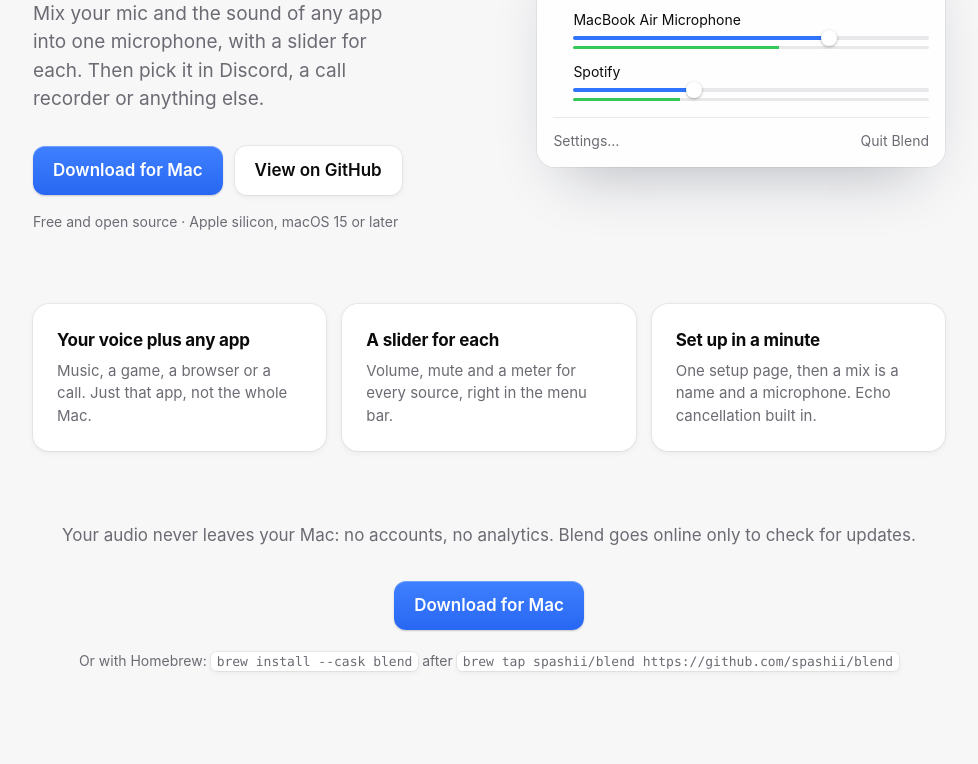
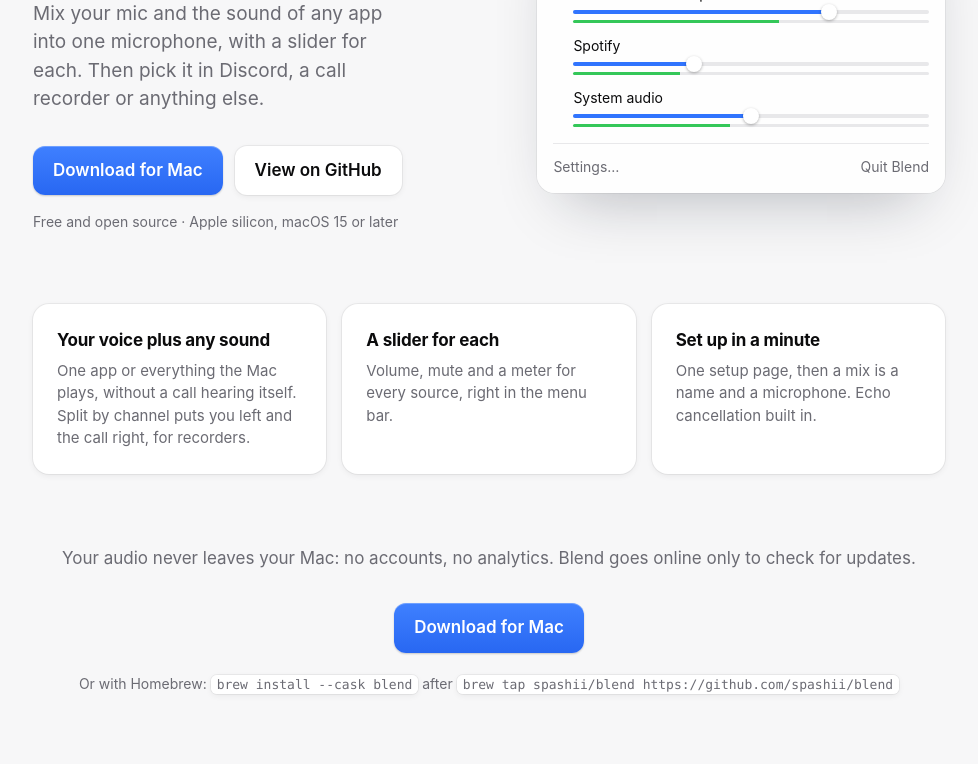
Before and after one commit to spashii/blend, a plain HTML site: page site/index.html in a window 1280 px wide. Shown: the part 234-998 px from the top of the page, without its empty margins (151-1129 px from the left). Drawn offline with Linux system fonts and the light colour scheme.

Commit message:
Site: mention system audio and split by channel for 0.3

```diff
--- a/site/index.html
+++ b/site/index.html
@@ -4,9 +4,9 @@
 <meta charset="utf-8">
 <meta name="viewport" content="width=device-width, initial-scale=1">
 <title>Blend: build your own microphone</title>
-<meta name="description" content="Blend mixes your mic and the sound of any app into one virtual microphone, with a volume slider for each. Free and open source, for macOS.">
+<meta name="description" content="Blend mixes your mic, any app and system audio into one virtual microphone, with a volume slider for each. Free and open source, for macOS.">
 <meta property="og:title" content="Blend: build your own microphone">
-<meta property="og:description" content="Your mic and the sound of any app, mixed into one microphone you can pick in Discord, a call recorder or anything else.">
+<meta property="og:description" content="Your mic, any app and system audio, mixed into one microphone you can pick in Discord, a call recorder or anything else.">
 <link rel="icon" href="icon.svg" type="image/svg+xml">
 <style>
   :root {
@@ -75,7 +75,7 @@
       <p class="meta">Free and open source · Apple silicon, macOS 15 or later</p>
     </div>
 
-    <div class="panel" role="img" aria-label="Blend's menu bar panel: a mix called Blend Mic, used by Discord, with sliders for the microphone and Spotify">
+    <div class="panel" role="img" aria-label="Blend's menu bar panel: a mix called Blend Mic, used by Discord, with sliders for the microphone, Spotify and system audio">
       <header><span>Blend</span><span>+</span></header>
       <div class="mix">▾ Blend Mic <small><span class="dot"></span>Used by Discord</small></div>
       <div class="source">
@@ -88,14 +88,19 @@
         <div class="slider"><i style="width:34%"></i><b style="left:34%"></b></div>
         <div class="meter" style="--level:30%"></div>
       </div>
+      <div class="source">
+        <span>System audio</span>
+        <div class="slider"><i style="width:50%"></i><b style="left:50%"></b></div>
+        <div class="meter" style="--level:44%"></div>
+      </div>
       <footer><span>Settings…</span><span>Quit Blend</span></footer>
     </div>
   </section>
 
   <section class="points">
     <div class="point">
-      <h2>Your voice plus any app</h2>
-      <p>Music, a game, a browser or a call. Just that app, not the whole Mac.</p>
+      <h2>Your voice plus any sound</h2>
+      <p>One app or everything the Mac plays, without a call hearing itself. Split by channel puts you left and the call right, for recorders.</p>
     </div>
     <div class="point">
       <h2>A slider for each</h2>
```
